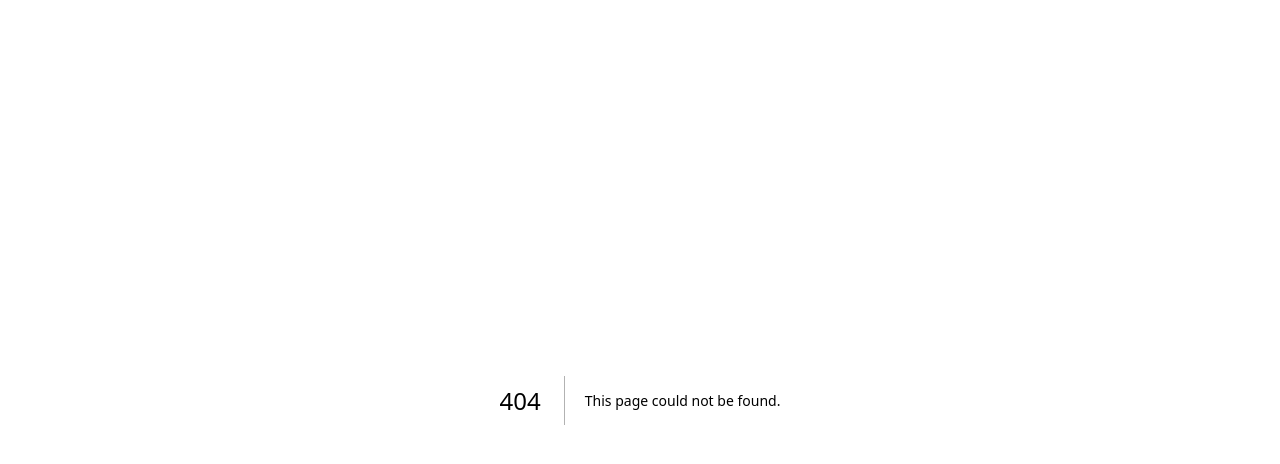
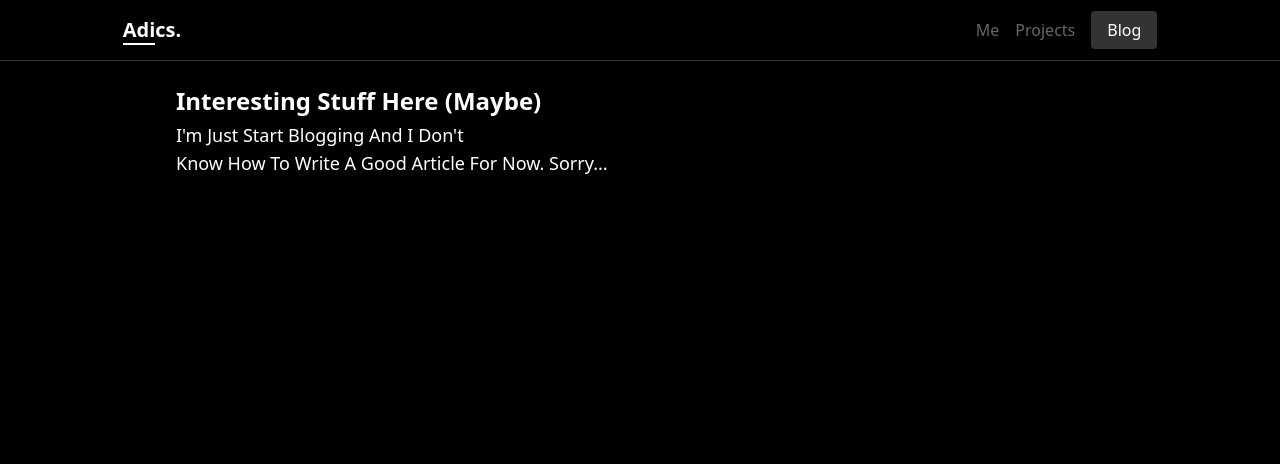
Before and after one commit to AdiCahyaSaputra/personal-website, a Next.js app: page /blog in a window 1280 px wide. Before the commit this address had no page. Shown: the top 464 px of the page. Built offline with nearby package versions, Linux system fonts and the light colour scheme.

Commit message:
feat: blog pages

```diff
--- /dev/null
+++ b/pages/blog/index.tsx
@@ -0,0 +1,38 @@
+// Lib
+import { NextPage } from "next"
+
+// Components
+import Navbar from "components/reusable/global/Navbar"
+import Head from "next/head"
+import Container, { container } from "components/reusable/global/Container"
+
+const Blog: NextPage = () => {
+  return (
+    <>
+
+      <Head>
+        <title>Adics</title>
+      </Head>
+
+      <main>
+
+        <Navbar/>
+
+        <section className="bg-black text-white min-h-screen pb-10">
+          <Container className={container({ size: "medium" })}>
+
+            <div className="py-6 selection:text-black selection:bg-white">
+              <h1 className="text-2xl font-bold">Interesting Stuff Here (Maybe)</h1>
+              <p className="text-lg mt-1">{"I'm"} Just Start Blogging And I {"Don't"}<br/> Know How To Write A Good Article For Now. Sorry...</p>
+            </div>
+
+          </Container>
+        </section>
+
+      </main>
+
+    </>
+  )
+}
+
+export default Blog
--- a/pages/projects/[name].tsx
+++ b/pages/projects/[name].tsx
@@ -2,6 +2,7 @@ import React from 'react'
 import Head from 'next/head'
 import { cva } from 'class-variance-authority'
 import { GetServerSideProps, NextPage } from 'next'
+import { useRouter } from 'next/router'
 
 // Components
 import Navbar from 'components/reusable/global/Navbar'
@@ -10,7 +11,6 @@ import Container, { container } from 'components/reusable/global/Container'
 
 // Interface
 import IProjectArticle from 'lib/interface/IProjectArticle'
-import { useRouter } from 'next/router'
 
 const status = cva("font-bold", {
   variants: {
```
